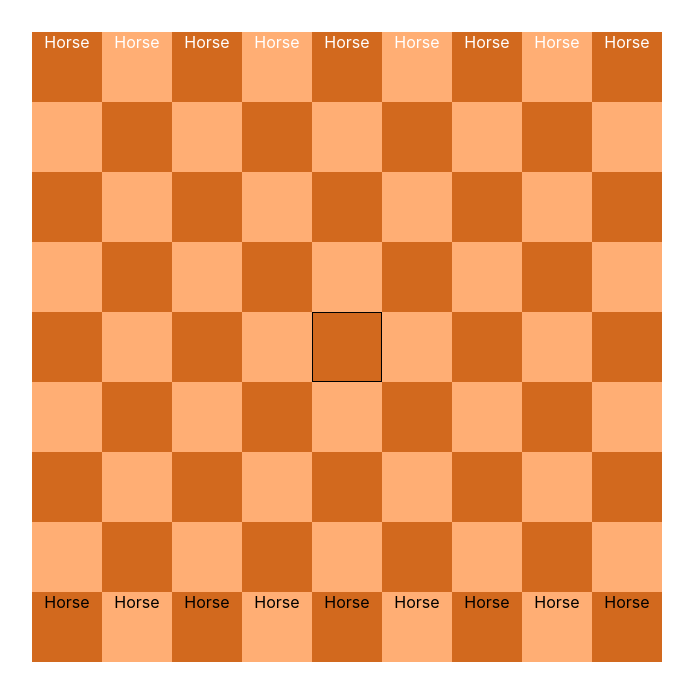
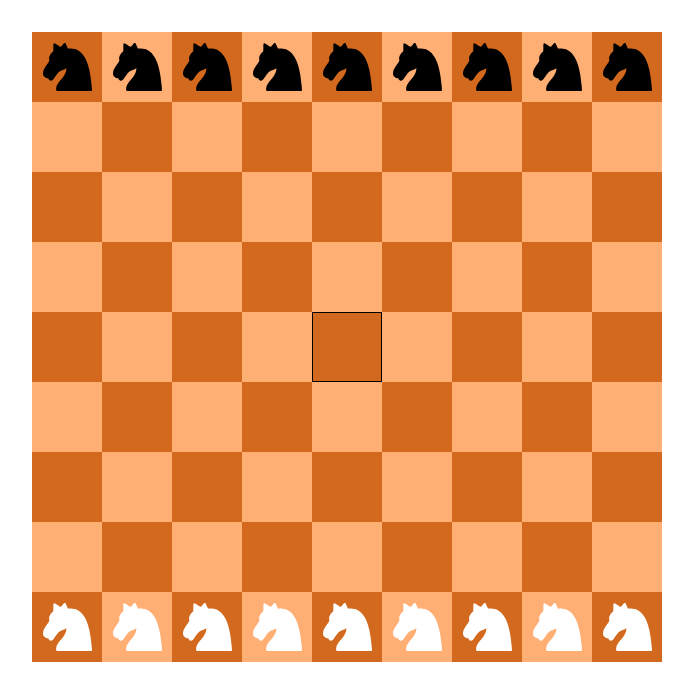
Before and after one commit to mdrzewiecki56/NineHorses, a React (Create React App) app: page / in a window 1280 px wide. Shown: the top 700 px of the page, without its empty margins (293-986 px from the left). Built offline with nearby package versions, Linux system fonts and the light colour scheme.

Commit message:
Add horse figures

```diff
--- a/src/components/Field/Field.js
+++ b/src/components/Field/Field.js
@@ -1,12 +1,22 @@
 import React from 'react';
+import Horse from '../Horse';
 import './Field.scss';
+import wHorse from './wHorse.svg';
+import bHorse from './bHorse.svg'
+
 
 export default function Field(props) {
   return (
     <div
       className={`Field ${props.isCenter ? 'center' : ''}`}
     >
-      {props.Horse && <div className={props.classList}>Horse</div>}
+      {
+        props.Horse &&
+        <div className={props.classList}>
+          {props.Horse.mode===Horse.HORSE_W && <img src={wHorse} alt="white-horse" className="pawn"/>}
+          {props.Horse.mode===Horse.HORSE_B && <img src={bHorse} alt="black-horse" className="pawn"/>}
+        </div>
+      }
     </div>
   );
 }
--- a/src/components/Field/Field.scss
+++ b/src/components/Field/Field.scss
@@ -1,7 +1,21 @@
-.horse.white{
-    color: white;
+.Field{
+    display: flex;
+    justify-content: center;
+    vertical-align: center;
+    .horse {
+        display: flex;
+        justify-content: center;
+        vertical-align: center;
+        &.white{
+            color: white;
+        }
+
+        &.black{
+            color: black;
+        }
+
+        .pawn{
+            width:70%;
+        }
+    }
 }
-
-.horse.black{
-    color: black;
-}
```
Also changed, not shown: src/components/Field/bHorse.svg (added), src/components/Field/wHorse.svg (added).
